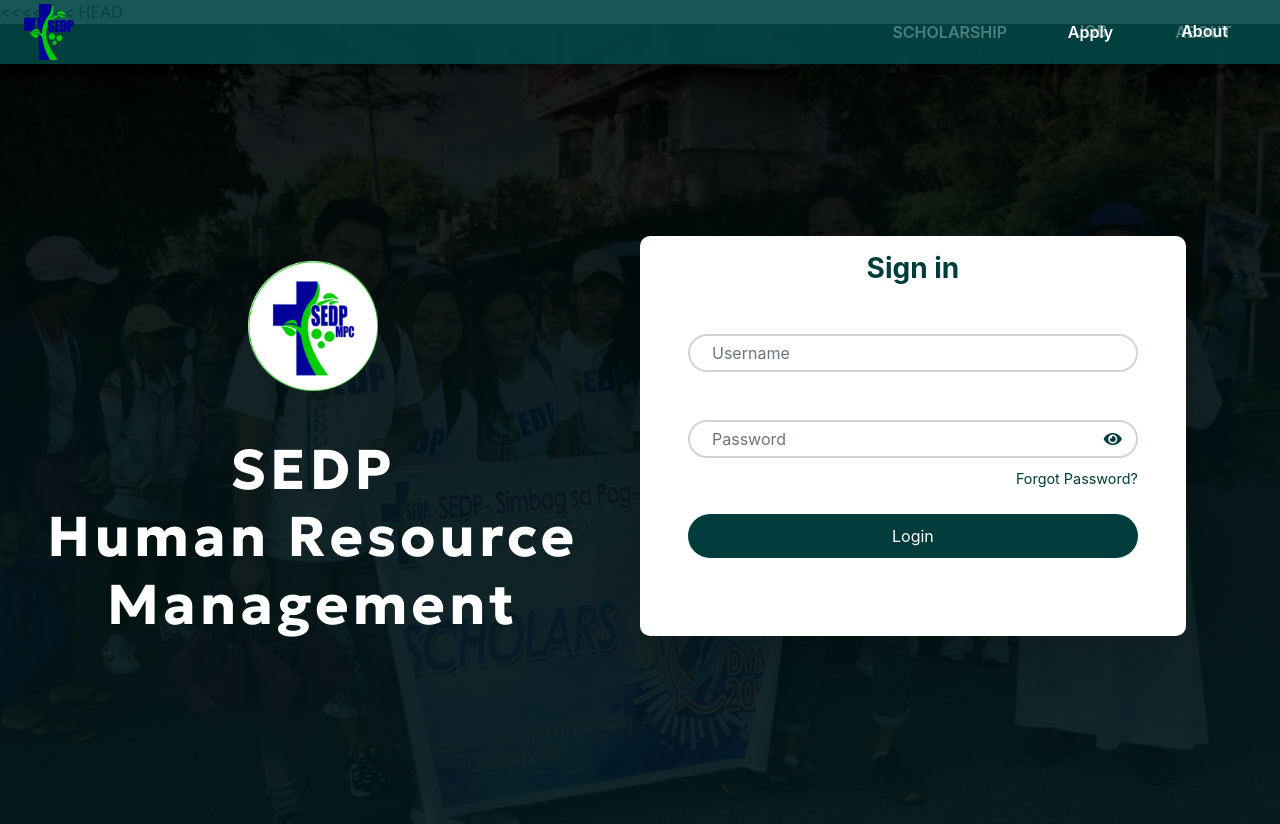
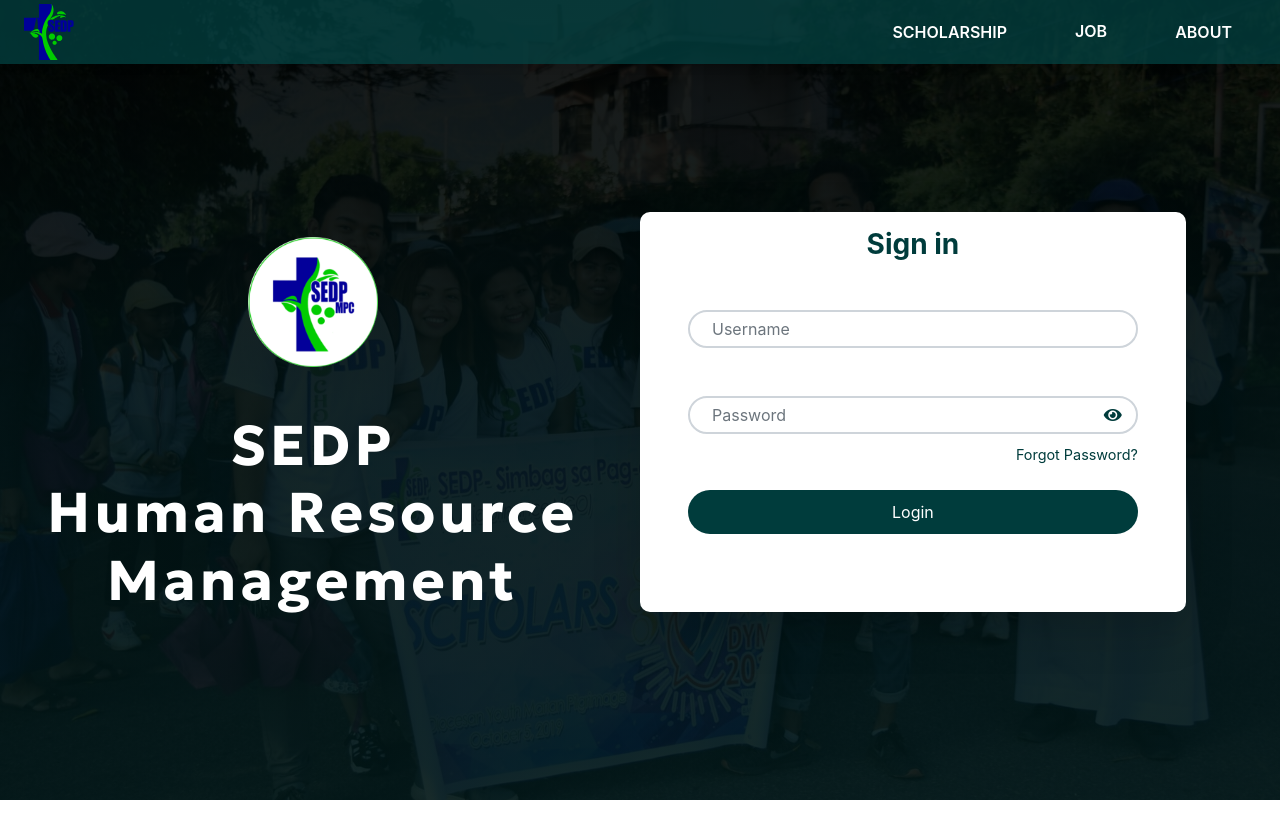
Before and after one commit to SEDP-Software-Solutions/Human-Resource-Management-System, a PHP site: page / in a window 1280 px wide. After the commit the page ends 800 px from the top, so only its background shows below. Run offline with PHP 8.4, Linux system fonts and the light colour scheme; some libraries are stand-ins or nearby versions.

Commit message:
first commit

```diff
--- a/Admin Page/Core/Includes/sidebar.php
+++ b/Admin Page/Core/Includes/sidebar.php
@@ -133,12 +133,6 @@
                         </li>
                     </ul>
                 </li>
-                <li class="sidebar-item">
-                    <a href="#" class="sidebar-link">
-                        <i class="lni lni-cog"></i>
-                        <span>Setting</span>
-                    </a>
-                </li>
             </ul>
             <div class="sidebar-footer">
                 <a href="#" class="sidebar-link" onclick="showModal(event)">
--- a/index.php
+++ b/index.php
@@ -29,26 +29,18 @@
     <link rel="stylesheet" href="./Assets/Css/login.css">
     <link rel="stylesheet" href="./Assets/Css/sweetAlert.css">
 </head>
-<<<<<<< HEAD
 
-    <body>
+<body>
     <div class="login-background">
-        <div class="header">
-            <?php include('./Scholar Page/Core/Includes/svg.php'); ?>
-            <ul>
-                <li><a href="./Scholar Page/App/ScholarshipCriteria.php">SCHOLARSHIP</a></li>
-                <li><a href="./JobPage/Jobpage.php">JOB</a></li>
-                <li><a href="#">ABOUT</a></li>
-            </ul>
-        </div>
 
         <body>
             <div class="login-background">
                 <div class="header">
                     <?php include('./Scholar Page/Core/Includes/svg.php'); ?>
                     <ul>
-                        <li><a href="./Assets/Php/apply.php">Apply</a></li>
-                        <li><a href="#">About</a></li>
+                        <li><a href="./Scholar Page/App/ScholarshipCriteria.php">SCHOLARSHIP</a></li>
+                        <li><a href="./JobPage/Jobpage.php">JOB</a></li>
+                        <li><a href="#">ABOUT</a></li>
                     </ul>
                 </div>
 
```
Also changed, not shown: Admin Page/App/View/AdminDashboard.php (+8 -15 lines).
